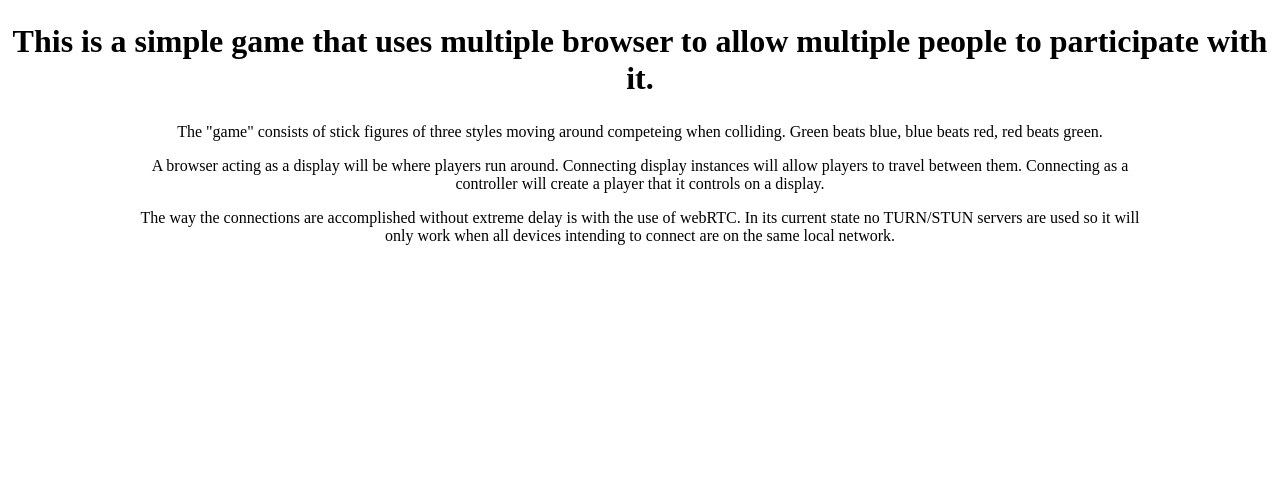
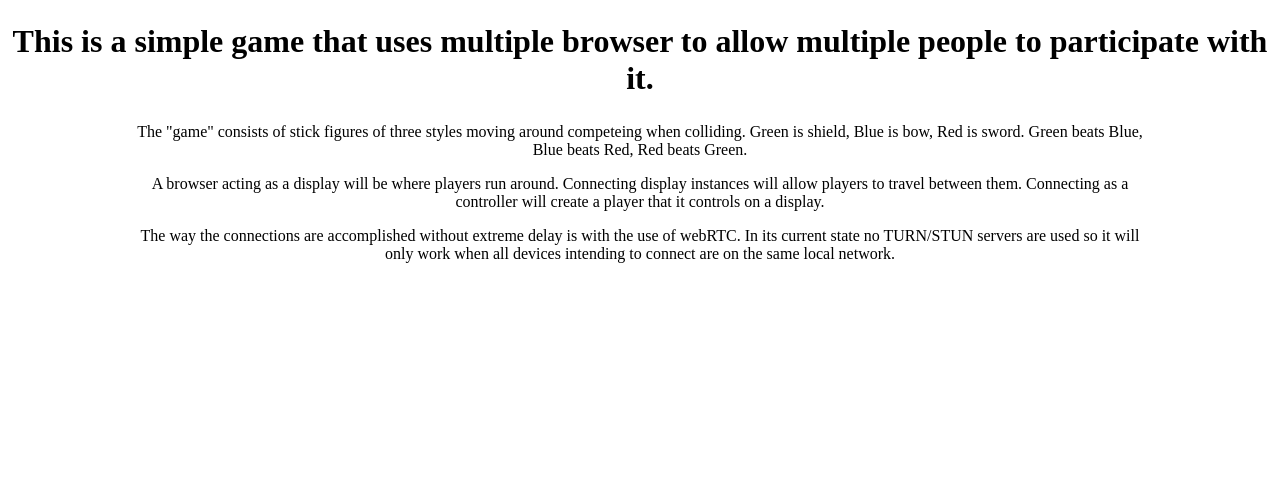
Before and after one commit to James-Is-A-Name/webSocketGameSpace, a website: page public/index.html in a window 1280 px wide. Shown: the part 137-618 px from the top of the page. Drawn offline with Linux system fonts and the light colour scheme.

Commit message:
add what the colours kinda represent, ish

```diff
--- a/public/index.html
+++ b/public/index.html
@@ -17,7 +17,7 @@
         </h2>
         <p style="padding-left: 10%;padding-right: 10%; width:80%">
             The "game" consists of stick figures of three styles moving around competeing when colliding.
-            Green beats blue, blue beats red, red beats green.
+            Green is shield, Blue is bow, Red is sword. Green beats Blue, Blue beats Red, Red beats Green.
         </p>
         <p style="padding-left: 10%;padding-right: 10%; width:80%">
             A browser acting as a display will be where players run around.
```
